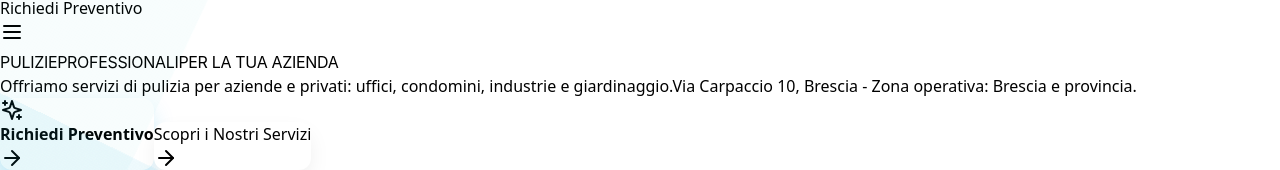
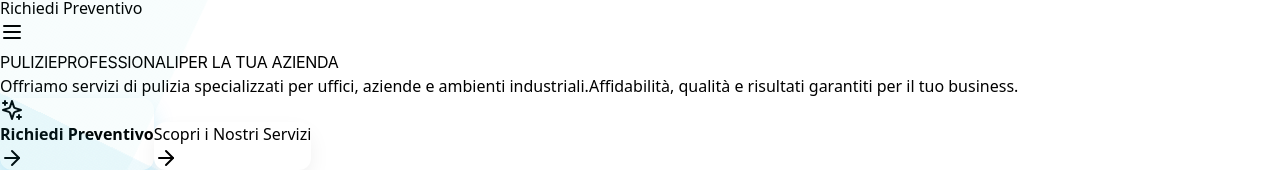
Before and after one commit to Seby850/articclean-bolt-secondario, a React (Vite) app: page / in a window 1280 px wide. Shown: the part 496-666 px from the top of the page. Built offline with nearby package versions, Linux system fonts and the light colour scheme.

Commit message:
Updated Homepage.tsx

```diff
--- a/src/pages/Homepage.tsx
+++ b/src/pages/Homepage.tsx
@@ -140,9 +140,9 @@ const Homepage = () => {
               </h1>
 
               <p className="text-lg sm:text-xl lg:text-2xl text-slate-600 max-w-3xl mx-auto leading-relaxed font-light px-4">
-                Offriamo servizi di pulizia per aziende e privati: uffici, condomini, industrie e giardinaggio.
+                Offriamo servizi di pulizia specializzati per uffici, aziende e ambienti industriali.
                 <span className="block mt-2 font-medium text-sky-700">
-                  Via Carpaccio 10, Brescia - Zona operativa: Brescia e provincia.
+                  Affidabilità, qualità e risultati garantiti per il tuo business.
                 </span>
               </p>
             </div>
```
